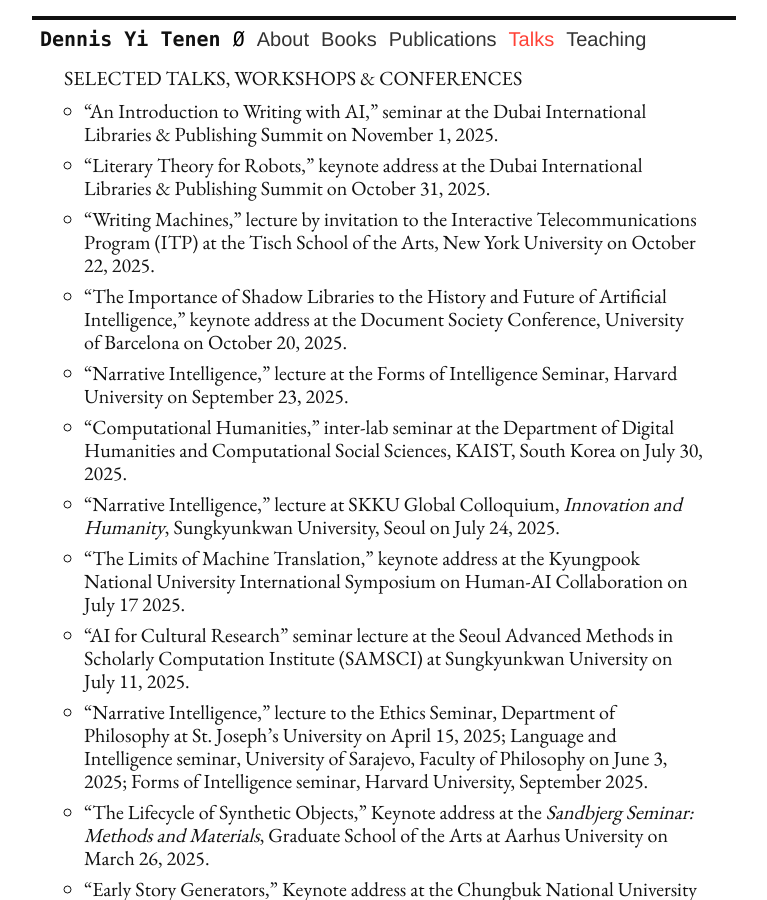
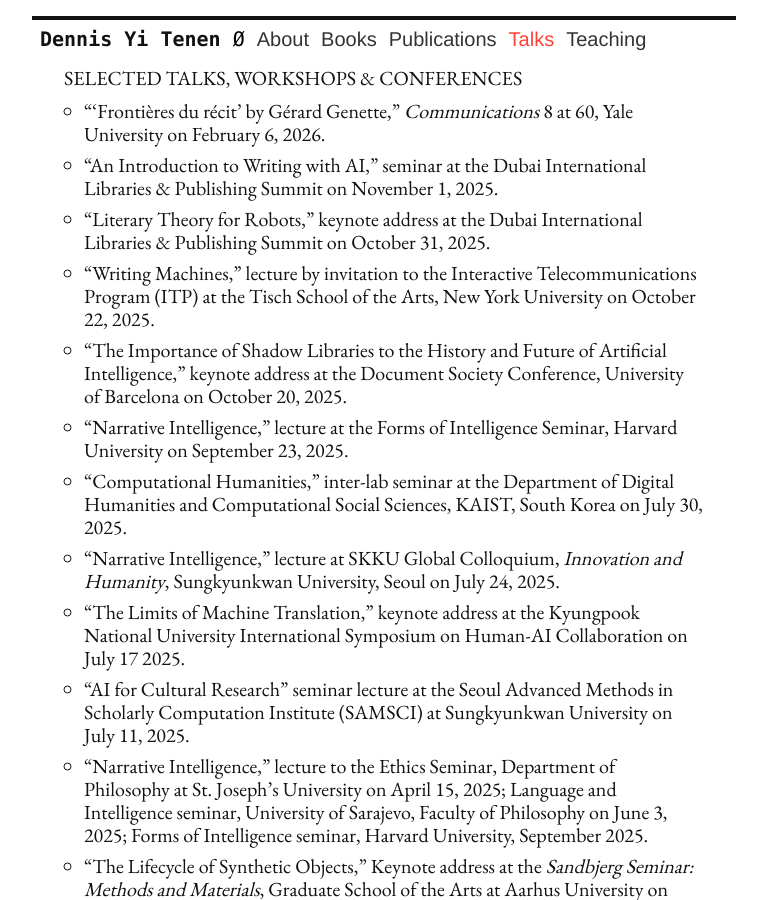
Before and after one commit to denten/denten.github.io, a Jekyll site: the page built from _pages/talks.md, in a window 1280 px wide and 900 px high. Shown: the whole window, without its empty margins (256-1023 px from the left). Built offline with Jekyll 4.4.1, drawn with Linux system fonts in a browser that asks for light colours; nearby versions of some CDN libraries.

Commit message:
update talks

```diff
--- a/_includes/CV/06-talks.md
+++ b/_includes/CV/06-talks.md
@@ -1,5 +1,7 @@
 ## Selected Talks, Workshops & Conferences
 
+- "'Frontières du récit' by Gérard Genette," *Communications* 8 at 60, Yale
+University on February 6, 2026.
 - "An Introduction to Writing with AI," seminar at the Dubai International Libraries &
 Publishing Summit on November 1, 2025.
 - "Literary Theory for Robots," keynote address at the Dubai International Libraries &
```
